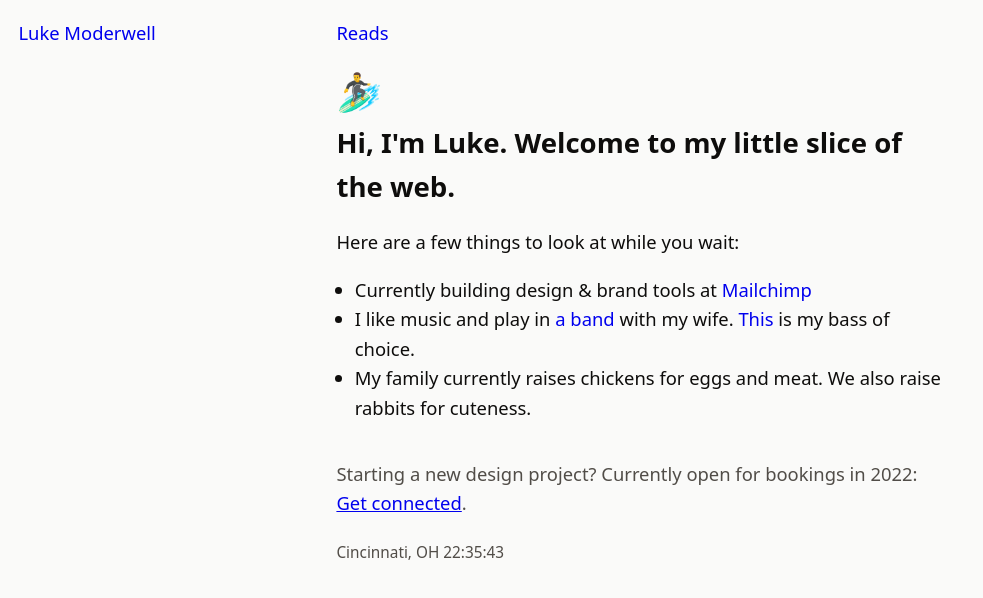
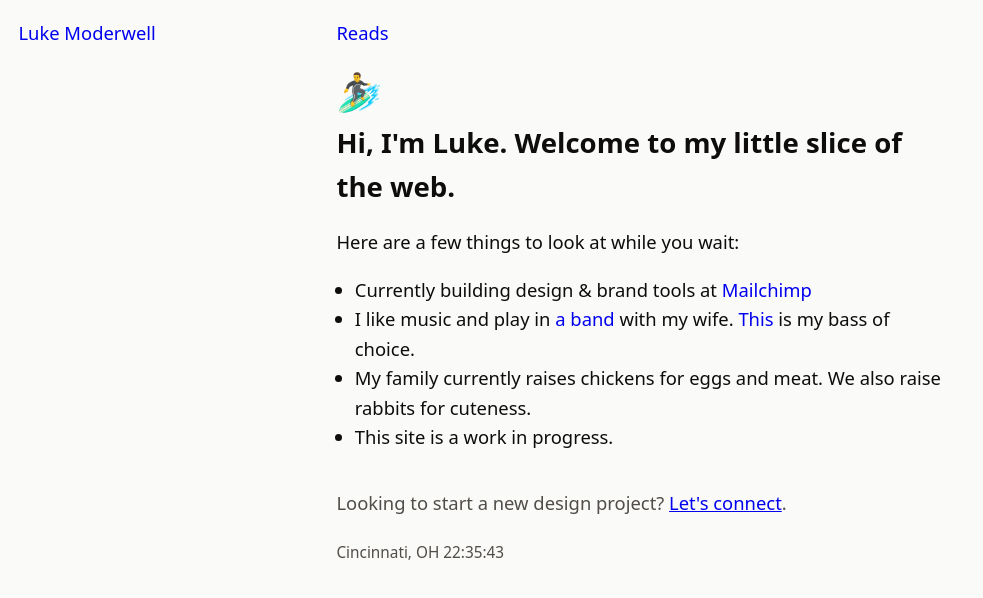
Before and after one commit to lukemoderwell/lukemoderwell, a Next.js app: page / in a window 1280 px wide. Shown: the top 598 px of the page, without its empty margins (0-983 px from the left). Built offline with nearby package versions, Linux system fonts and the light colour scheme.

Commit message:
removing some meta tags

```diff
--- a/pages/index.js
+++ b/pages/index.js
@@ -46,6 +46,7 @@ export default function Home() {
               My family currently raises chickens for eggs and meat. We also
               raise rabbits for cuteness.
             </li>
+            <li>This site is a work in progress.</li>
           </ul>
         </main>
       </Layout>
--- a/src/components/Footer.js
+++ b/src/components/Footer.js
@@ -1,6 +1,7 @@
 import React, { useEffect, useState } from 'react'
 import moment from 'moment-timezone'
 import Link from 'next/link'
+import widont from '../util/widont'
 
 export default function Footer() {
   const [time, setTime] = useState('12:00:00')
@@ -18,8 +19,10 @@ export default function Footer() {
       <footer>
         <div className="wrapper small">
           <p>
-            Starting a new design project? Currently open for bookings in 2022:{' '}
-            <Link href="mailto:lukemoderwell@gmail.com">Get connected</Link>.
+            {widont(
+              "Looking to start a new design project? "
+            )}
+            <Link href="mailto:lukemoderwell@gmail.com">Let&apos;s connect</Link>.
           </p>
           <p>
             <small>Cincinnati, OH {time}</small>
--- a/src/components/MetaTags.js
+++ b/src/components/MetaTags.js
@@ -16,16 +16,16 @@ function Metatags({ title, description, url, pathname, thumbnail }) {
       <meta content={description} name="twitter:description" />
       <meta content={description} property="og:description" />
 
-      {pathname && <meta content={url + pathname} property="og:url" />}
+      {/* {pathname && <meta content={url + pathname} property="og:url" />} */}
 
       {/* Thumbnail */}
-      {thumbnail && (
+      {/* {thumbnail && (
         <>
           <meta content={thumbnail} property="og:image" />
           <meta content={thumbnail} property=" og:image:secure_url" />
           <meta content={thumbnail} name="twitter:image" />
         </>
-      )}
+      )} */}
       <meta content="1200" property="og:image:width" />
       <meta content="630" property="og:image:height" />
       <meta content="summary_large_image" name="twitter:card" />
```
